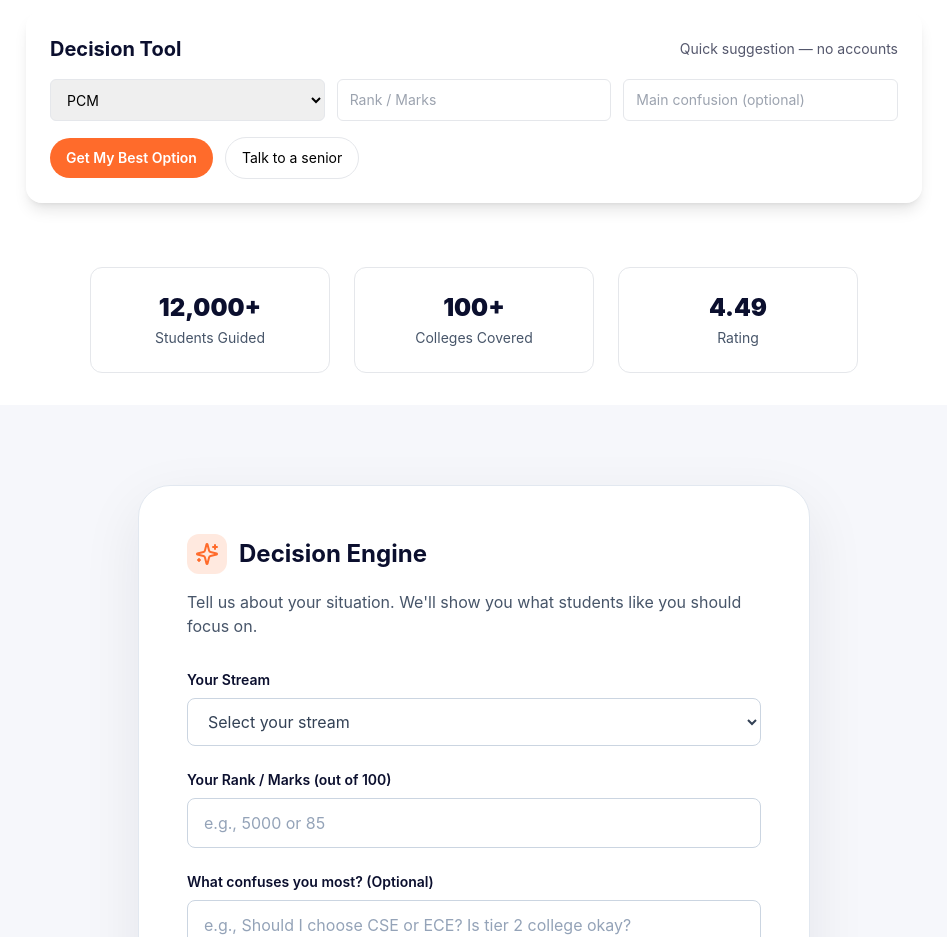
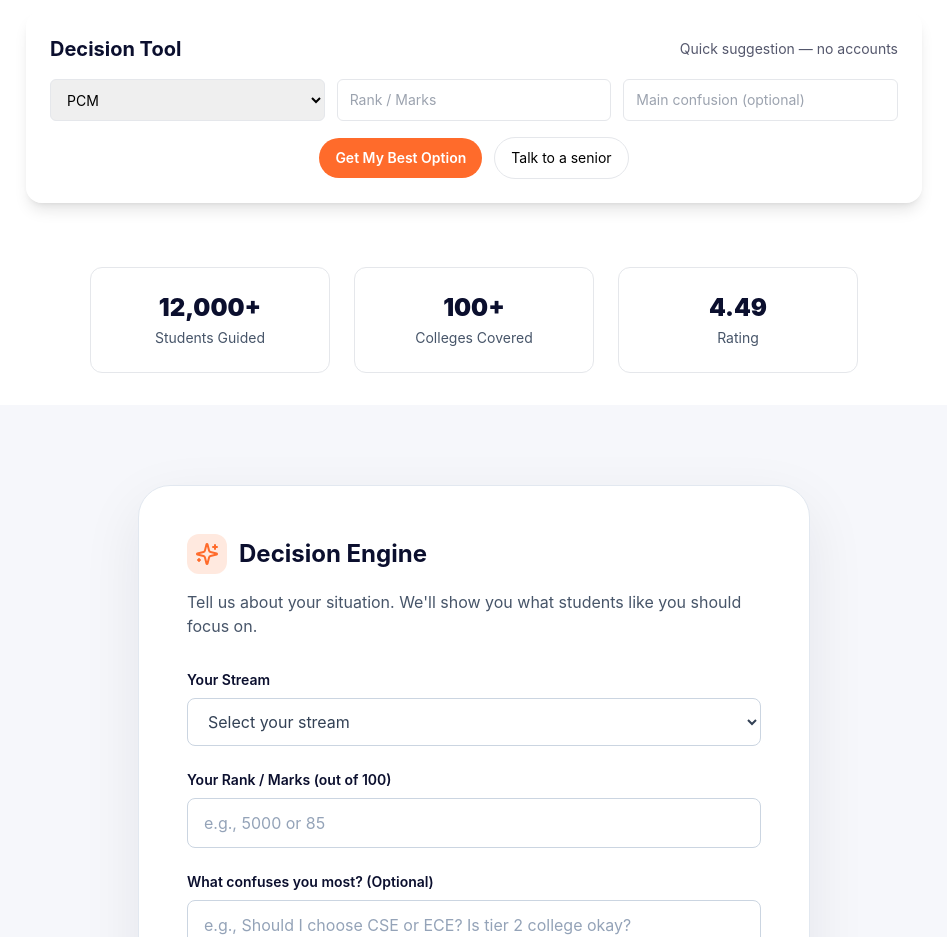
Before and after one commit to Vaish123-M/atyant-assignment, a React (Vite) app: page / in a window 1280 px wide. Shown: the part 980-1917 px from the top of the page, without its empty margins (166-1113 px from the left). Built offline with nearby package versions, Linux system fonts and the light colour scheme; no server answers.

Commit message:
style: center Decision Tool buttons

```diff
--- a/src/components/DecisionTool.jsx
+++ b/src/components/DecisionTool.jsx
@@ -47,7 +47,7 @@ export default function DecisionTool() {
             <input value={confusion} onChange={(e) => setConfusion(e.target.value)} placeholder="Main confusion (optional)" className="rounded-md border px-3 py-2.5 text-sm" />
           </div>
 
-          <div className="mt-4 flex flex-col sm:flex-row items-stretch sm:items-center gap-3">
+          <div className="mt-4 flex flex-col sm:flex-row items-stretch sm:items-center justify-center gap-3">
             <button onClick={handleGet} className="rounded-full bg-[#FF6B2B] px-4 py-2.5 text-sm font-semibold text-white hover:bg-[#ff7a42] transition">Get My Best Option</button>
             <button onClick={() => window.dispatchEvent(new CustomEvent('openLeadModal'))} className="rounded-full border px-4 py-2.5 text-sm hover:bg-[#FF6B2B]/10 transition">Talk to a senior</button>
           </div>
```
